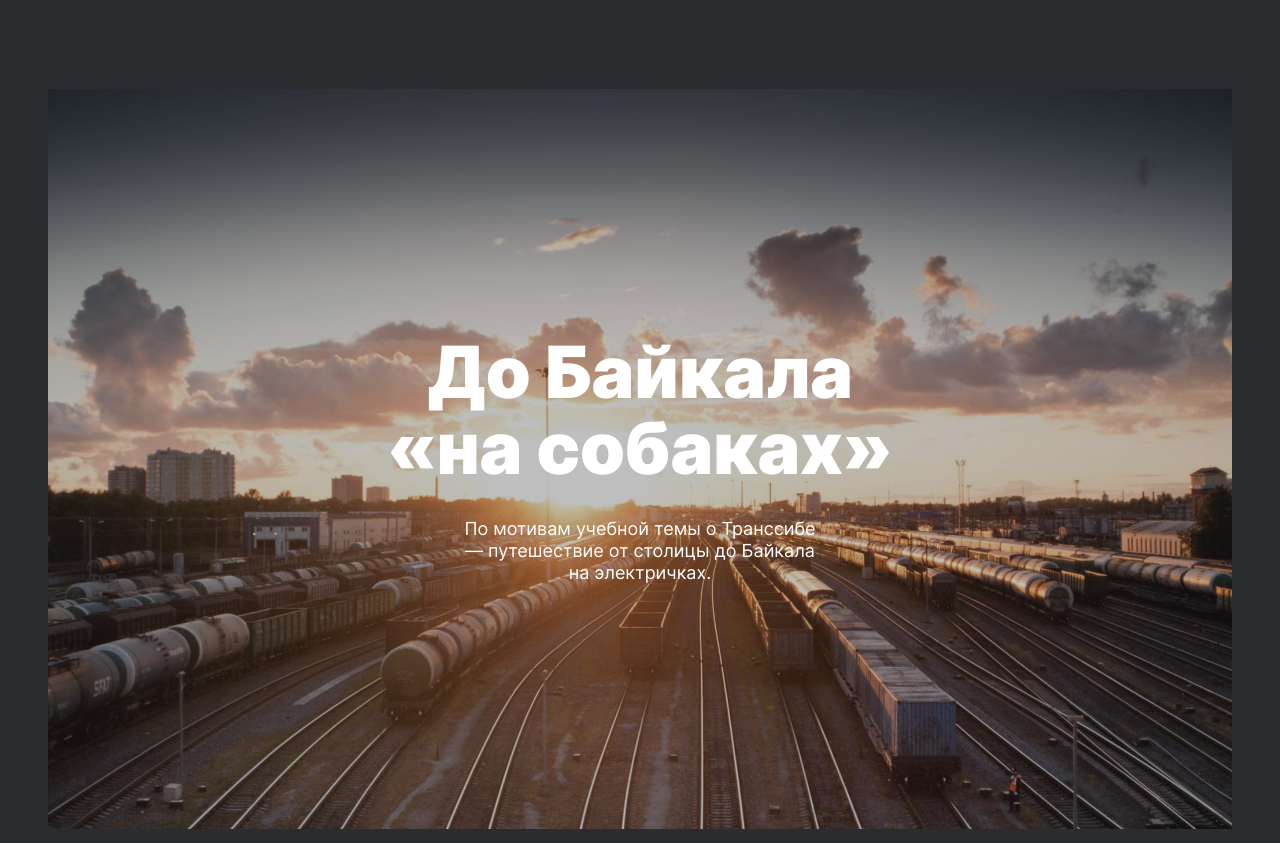
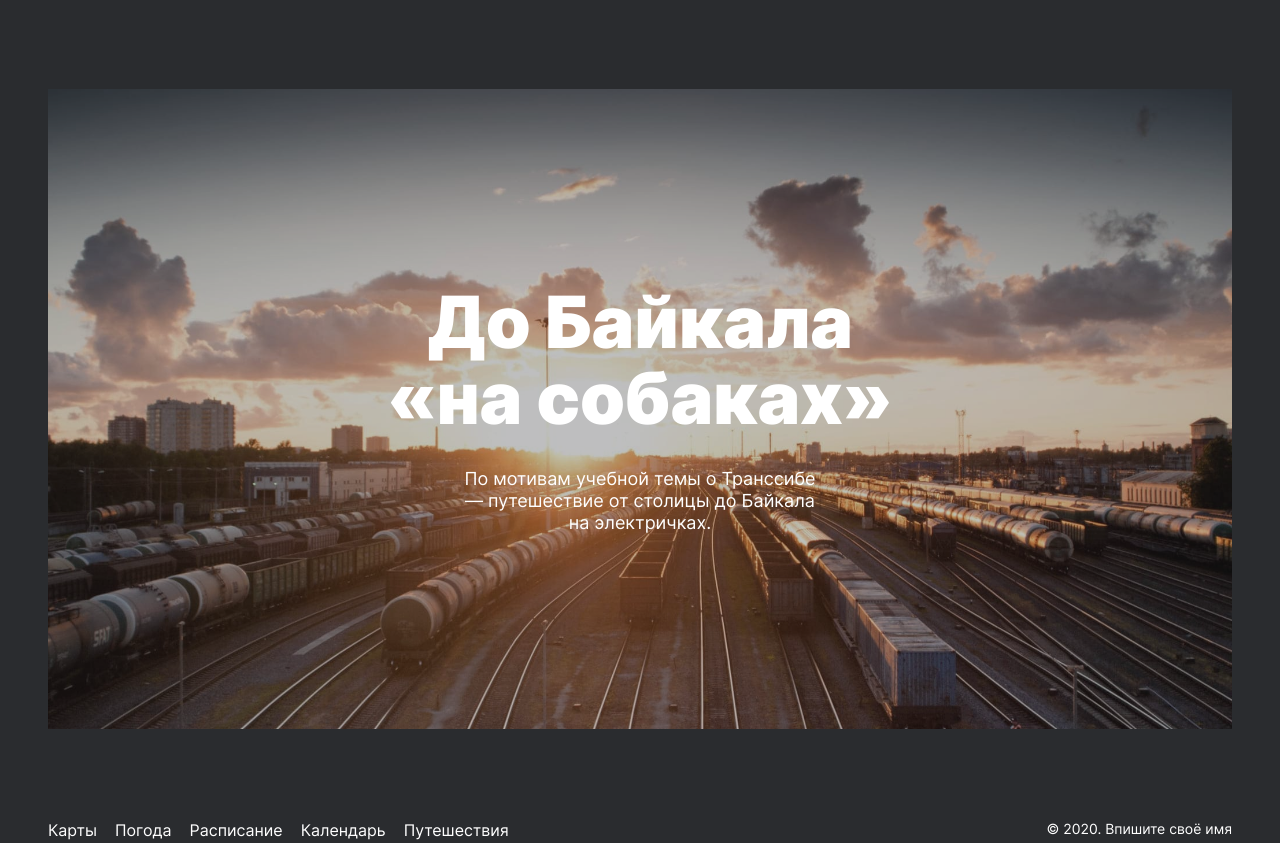
Before and after one commit to GolotinaNina/russian-travel, a plain HTML site: page index.html in a window 1280 px wide. Shown: the part 5757-6600 px from the top of the page. Drawn offline with Linux system fonts and the light colour scheme.

Commit message:
Cover-containter remove

```diff
--- a/blocks/cover/__background/cover__background.css
+++ b/blocks/cover/__background/cover__background.css
@@ -9,9 +9,6 @@
     background: url(../../../images/cover-trains.jpg) no-repeat;
     background-size: cover;
     background-position: center;
+    min-height: calc(0.625 * min(1024px,100vw));
+    text-decoration: none;
 }
-
-.cover__background::before {
-    content: "";
-    padding-top: calc(640 / 1024 * 100%);
-}
--- a/blocks/cover/__container/cover__container.css
+++ /dev/null
@@ -1,13 +0,0 @@
-.cover__container {
-    top: 0;
-    left: 0;
-    position: absolute;
-    display: flex;
-    flex-direction: column;
-    align-items: center;
-    justify-content: center;
-    text-decoration: none;
-    width: 100%;
-    height: 100%;
-    z-index: 2;
-}
--- a/blocks/cover/__subtitle/cover__subtitle.css
+++ b/blocks/cover/__subtitle/cover__subtitle.css
@@ -8,6 +8,7 @@
     text-align: center;
     color: #FFFFFF;
     margin-top: 32px;
+    z-index: 2;
 }
 
 @media screen and (max-width: 600px) {
--- a/blocks/cover/__title/cover__title.css
+++ b/blocks/cover/__title/cover__title.css
@@ -7,6 +7,7 @@
     line-height: 76px;
     text-align: center;
     color: #FFFFFF;
+    z-index: 2;
 }
 
 @media screen and (max-width: 600px) {
--- a/index.html
+++ b/index.html
@@ -147,8 +147,7 @@
             </div>
         </section>
         <section class="cover content__section content__section_desktop-wide content__section_laptop-wide content__section_tablet-wide content__section_mobile-wide">
-            <div class="cover__background"></div>
-            <a href="https://stampsy.com/na-elektrichkakh-do-baikala" target="_blank" class="cover__container">
+            <a href="https://stampsy.com/na-elektrichkakh-do-baikala" target="_blank" class="cover__background">
                 <h2 class="cover__title">До Байкала «на собаках»</h2>
                 <p class="cover__subtitle">По мотивам учебной темы о Транссибе — путешествие от столицы до Байкала на электричках.</p>
             </a>
--- a/pages/index.css
+++ b/pages/index.css
@@ -45,7 +45,6 @@
 @import url(../blocks/place/__website/place__website.css);
 
 @import url(../blocks/cover/__background/cover__background.css);
-@import url(../blocks/cover/__container/cover__container.css);
 @import url(../blocks/cover/__subtitle/cover__subtitle.css);
 @import url(../blocks/cover/__title/cover__title.css);
 
```
